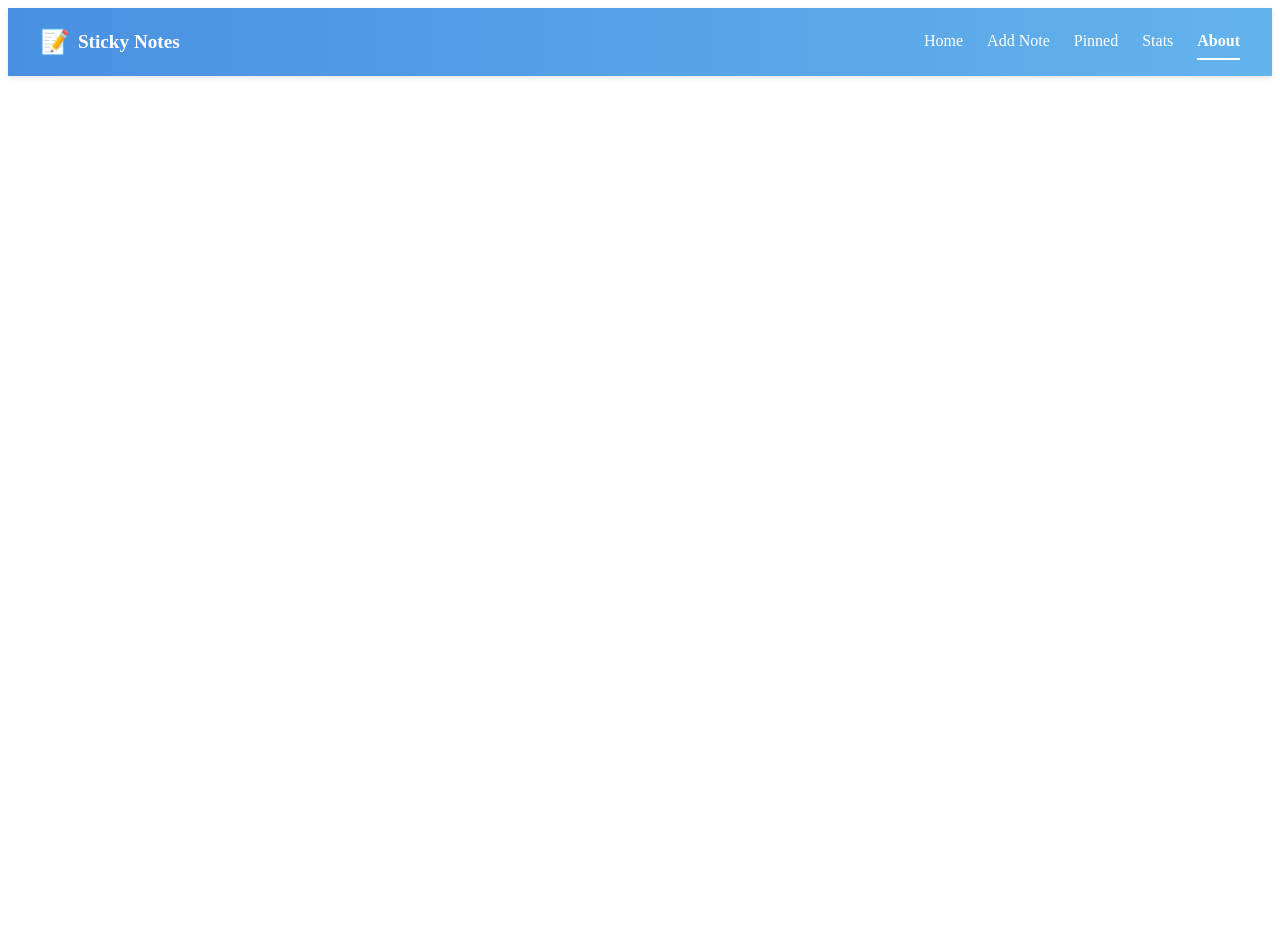
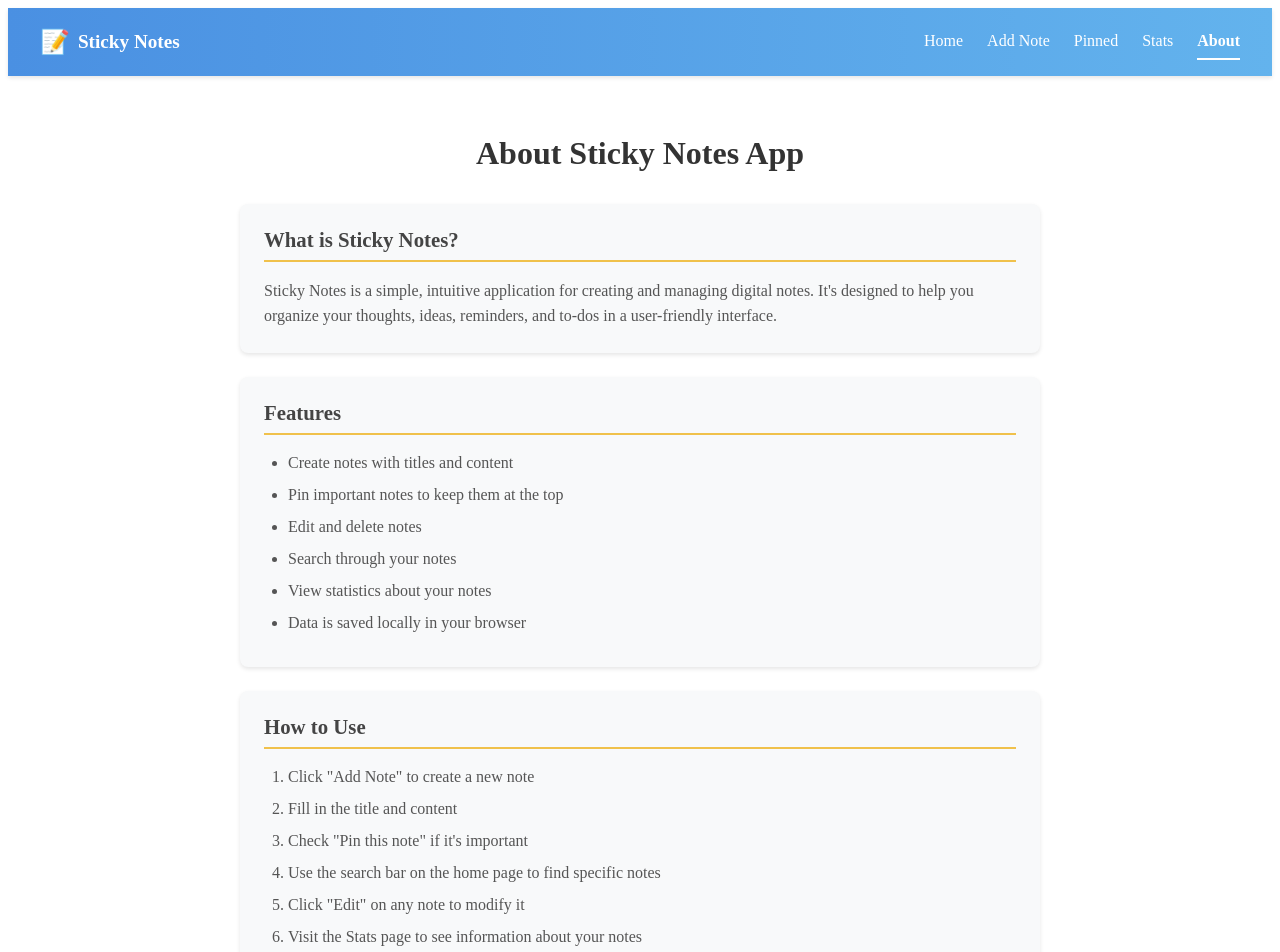
Before and after one commit to AnshMahajan-grep/Sticky-notes-app, a React (Vite) app: page /about in a window 1280 px wide. Shown: the top 952 px of the page. Before the commit the page ends 800 px from the top, so only its background shows below. Built offline with nearby package versions, Linux system fonts and the light colour scheme.

Commit message:
Updated About & PinnedNotes pages

```diff
--- a/src/App.jsx
+++ b/src/App.jsx
@@ -4,19 +4,23 @@ import Header from './components/Header';
 import Home from './pages/Home';
 import AddNote from './pages/AddNote';
 import About from './pages/About';
-import Stats  from './pages/Stats';
+import Stats from './pages/Stats';
+import PinnedNotes from './pages/PinnedNotes';
 
 function App() {
   return (
-    <>
+    <div className="app">
       <Header />
+      <main className="main-content">
         <Routes>
           <Route path="/" element={<Home />} />
           <Route path="/add" element={<AddNote />} />
           <Route path="/stats" element={<Stats />} />
           <Route path="/about" element={<About />} />
+          <Route path="/pinned" element={<PinnedNotes />} />
         </Routes>
-    </>
+      </main>
+    </div>
   );
 }
 
--- a/src/pages/About.jsx
+++ b/src/pages/About.jsx
@@ -1,8 +1,103 @@
-function About(){
+function About() {
     return (
-        <>
-        </>
-    )
-}
+      <div style={styles.container}>
+        <h2 style={styles.heading}>About Sticky Notes App</h2>
 
-export default About
+        <div style={styles.card}>
+          <h3 style={styles.subheading}>What is Sticky Notes?</h3>
+          <p style={styles.text}>
+            Sticky Notes is a simple, intuitive application for creating and managing digital notes.
+            It's designed to help you organize your thoughts, ideas, reminders, and to-dos in a user-friendly interface.
+          </p>
+        </div>
+
+        <div style={styles.card}>
+          <h3 style={styles.subheading}>Features</h3>
+          <ul style={styles.list}>
+            <li style={styles.listItem}>Create notes with titles and content</li>
+            <li style={styles.listItem}>Pin important notes to keep them at the top</li>
+            <li style={styles.listItem}>Edit and delete notes</li>
+            <li style={styles.listItem}>Search through your notes</li>
+            <li style={styles.listItem}>View statistics about your notes</li>
+            <li style={styles.listItem}>Data is saved locally in your browser</li>
+          </ul>
+        </div>
+
+        <div style={styles.card}>
+          <h3 style={styles.subheading}>How to Use</h3>
+          <ol style={styles.list}>
+            <li style={styles.listItem}>Click "Add Note" to create a new note</li>
+            <li style={styles.listItem}>Fill in the title and content</li>
+            <li style={styles.listItem}>Check "Pin this note" if it's important</li>
+            <li style={styles.listItem}>Use the search bar on the home page to find specific notes</li>
+            <li style={styles.listItem}>Click "Edit" on any note to modify it</li>
+            <li style={styles.listItem}>Visit the Stats page to see information about your notes</li>
+          </ol>
+        </div>
+
+        <div style={styles.card}>
+          <h3 style={styles.subheading}>Privacy</h3>
+          <p style={styles.text}>
+            All your notes are stored locally in your browser's localStorage.
+            No data is sent to any server, ensuring your notes remain private and accessible only on your device.
+          </p>
+        </div>
+
+        <footer style={styles.footer}>
+          <p>© 2025 Sticky Notes App. All rights reserved.</p>
+          <p>Version 1.0.0</p>
+        </footer>
+      </div>
+    );
+  }
+
+  const styles = {
+    container: {
+      padding: '2rem',
+      maxWidth: '800px',
+      margin: '0 auto',
+    },
+    heading: {
+      fontSize: '2rem',
+      marginBottom: '2rem',
+      color: '#333',
+      textAlign: 'center',
+    },
+    card: {
+      backgroundColor: '#f8f9fa',
+      borderRadius: '8px',
+      padding: '1.5rem',
+      marginBottom: '1.5rem',
+      boxShadow: '0 2px 4px rgba(0,0,0,0.1)',
+    },
+    subheading: {
+      fontSize: '1.3rem',
+      color: '#444',
+      marginTop: 0,
+      marginBottom: '1rem',
+      borderBottom: '2px solid #f0c14b',
+      paddingBottom: '0.5rem',
+    },
+    text: {
+      lineHeight: '1.6',
+      color: '#555',
+      margin: 0,
+    },
+    list: {
+      paddingLeft: '1.5rem',
+      margin: 0,
+    },
+    listItem: {
+      marginBottom: '0.5rem',
+      color: '#555',
+      lineHeight: '1.5',
+    },
+    footer: {
+      marginTop: '3rem',
+      textAlign: 'center',
+      color: '#777',
+      fontSize: '0.9rem',
+    }
+  };
+
+  export default About;
--- a/src/pages/PinnedNotes.jsx
+++ b/src/pages/PinnedNotes.jsx
@@ -1,8 +1,101 @@
-function PinnedNote(){
-    return (
-        <>
-        </>
-    )
+import { useEffect, useState } from 'react';
+import NoteCard from '../components/NoteCard';
+
+function PinnedNotes() {
+  const [notes, setNotes] = useState([]);
+
+  useEffect(() => {
+    const storedNotes = JSON.parse(localStorage.getItem('notes')) || [];
+    const pinnedNotes = storedNotes.filter(note => note.pinned);
+    setNotes(pinnedNotes);
+  }, []);
+
+  const handleDelete = (id) => {
+    const allNotes = JSON.parse(localStorage.getItem('notes')) || [];
+    const updated = allNotes.filter(note => note.id !== id);
+    localStorage.setItem('notes', JSON.stringify(updated));
+
+    // Update the local state to show only pinned notes
+    const updatedPinned = updated.filter(note => note.pinned);
+    setNotes(updatedPinned);
+  };
+
+  const handlePinToggle = (id) => {
+    const allNotes = JSON.parse(localStorage.getItem('notes')) || [];
+    const updated = allNotes.map(note =>
+      note.id === id ? { ...note, pinned: !note.pinned } : note
+    );
+
+    localStorage.setItem('notes', JSON.stringify(updated));
+
+    // Update the local state to show only pinned notes
+    const updatedPinned = updated.filter(note => note.pinned);
+    setNotes(updatedPinned);
+  };
+
+  const handleUpdateNote = (id, newTitle, newContent) => {
+    const allNotes = JSON.parse(localStorage.getItem('notes')) || [];
+    const updated = allNotes.map(note =>
+      note.id === id ? { ...note, title: newTitle, content: newContent } : note
+    );
+
+    localStorage.setItem('notes', JSON.stringify(updated));
+
+    // Update the local state to show only pinned notes
+    const updatedPinned = updated.filter(note => note.pinned);
+    setNotes(updatedPinned);
+  };
+
+  return (
+    <div style={styles.container}>
+      <h2 style={styles.heading}>Pinned Notes</h2>
+
+      {notes.length === 0 ? (
+        <p style={styles.empty}>No pinned notes yet. Pin a note to see it here!</p>
+      ) : (
+        <div style={styles.grid}>
+          {notes.map((note) => (
+            <NoteCard
+              key={note.id}
+              note={note}
+              onDelete={handleDelete}
+              onPinToggle={handlePinToggle}
+              onUpdate={handleUpdateNote}
+            />
+          ))}
+        </div>
+      )}
+    </div>
+  );
 }
 
-export default PinnedNote
+const styles = {
+  container: {
+    padding: '1.5rem',
+    maxWidth: '1200px',
+    margin: '0 auto',
+  },
+  heading: {
+    fontSize: '1.8rem',
+    marginBottom: '1.5rem',
+    color: '#333',
+    borderBottom: '2px solid #FFD700',
+    paddingBottom: '0.5rem',
+  },
+  grid: {
+    display: 'grid',
+    gridTemplateColumns: 'repeat(auto-fill, minmax(250px, 1fr))',
+    gap: '1.5rem',
+  },
+  empty: {
+    fontStyle: 'italic',
+    color: '#777',
+    textAlign: 'center',
+    padding: '2rem',
+    backgroundColor: '#f9f9f9',
+    borderRadius: '8px',
+    border: '1px dashed #ddd',
+  },
+};
+
+export default PinnedNotes;
```
Lines whose indentation alone changed are shown as unchanged.
